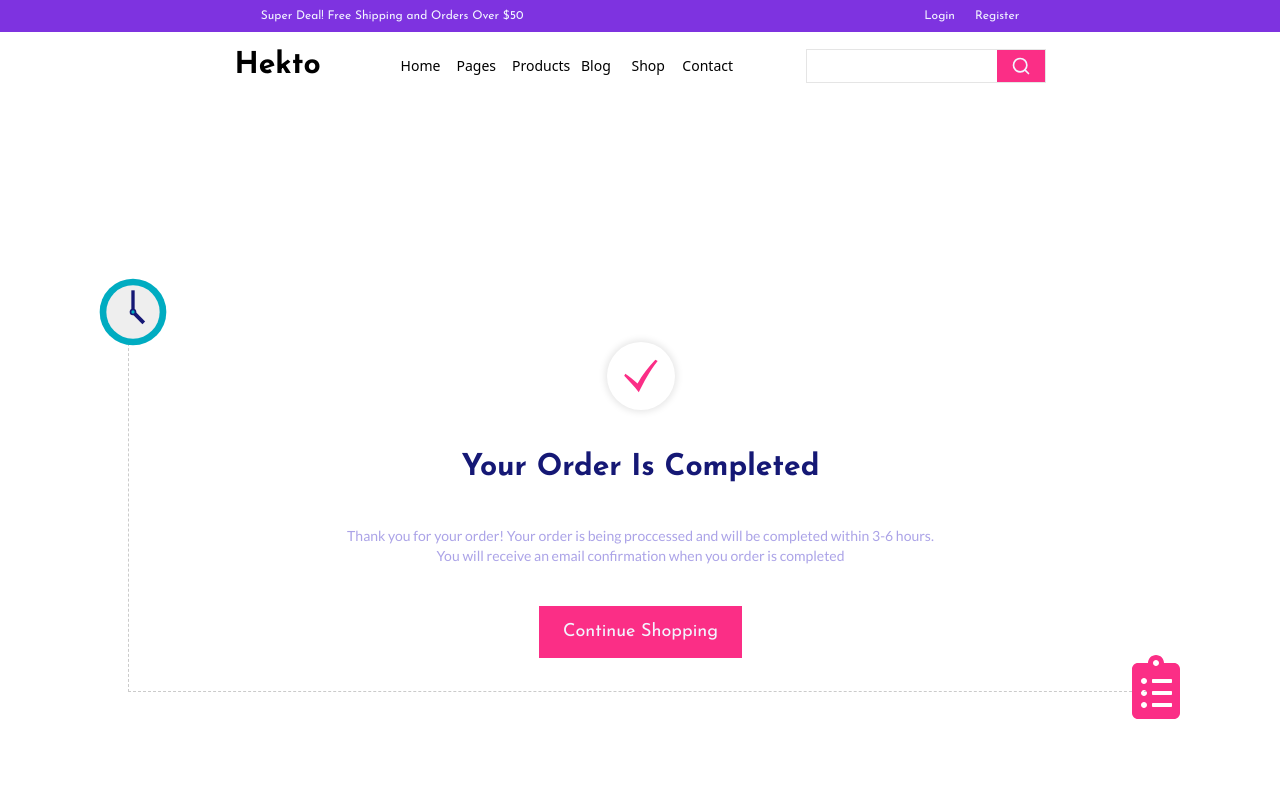
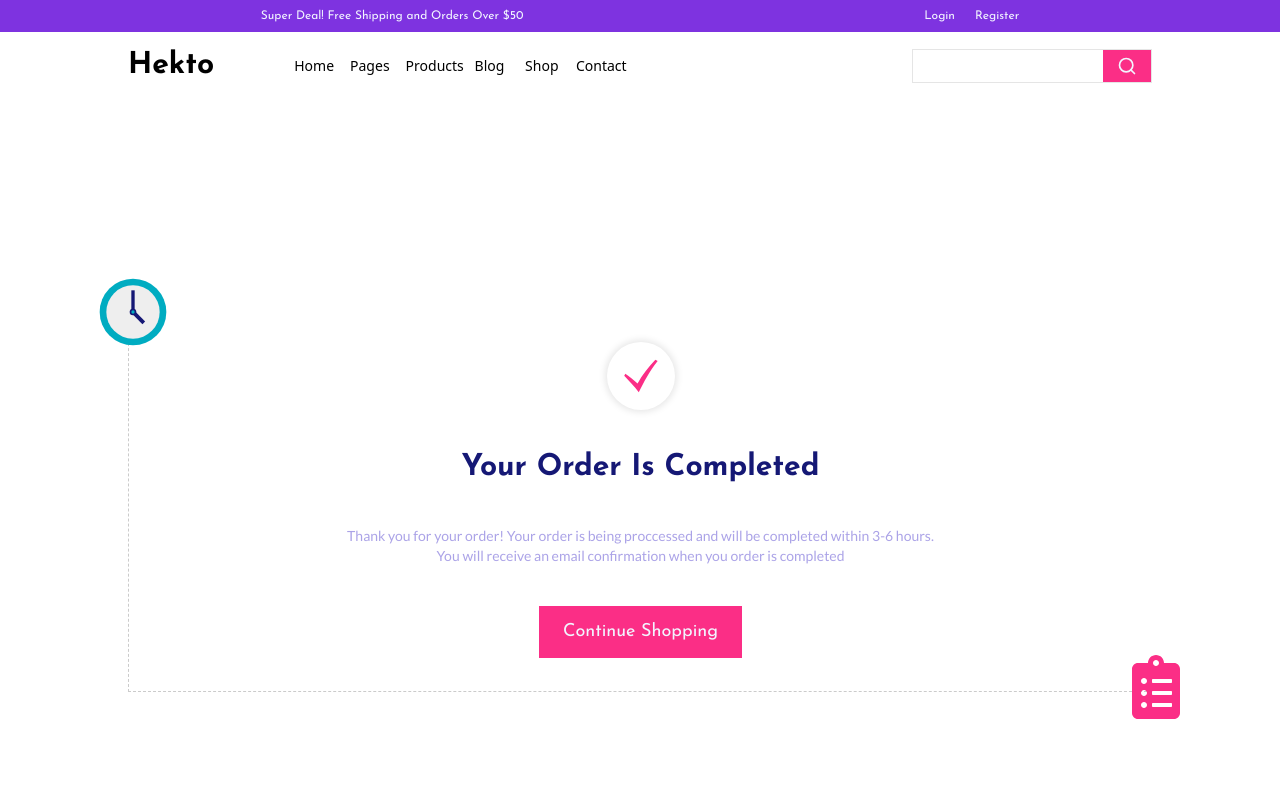
Before and after one commit to Dedenno17/e-commerce-fullstack-app-client, a Next.js app: page /success in a window 1280 px wide. Shown: the top 800 px of the page. Built offline with nearby package versions, Linux system fonts and the light colour scheme.

Commit message:
mengubah ukuran navbar

```diff
--- a/src/components/Header/Navbar.tsx
+++ b/src/components/Header/Navbar.tsx
@@ -13,7 +13,7 @@ const navLinks: string[] = [
 const Navbar: React.FC = () => {
   return (
     <div className="w-full p-4 flex">
-      <div className="m-auto w-[65%] flex items-center justify-between">
+      <div className="m-auto w-[1024px] flex items-center justify-between">
         {/* links */}
         <div className="flex items-center gap-20">
           <h1 className="text-3xl text-black font-josefin font-bold">Hekto</h1>
```
